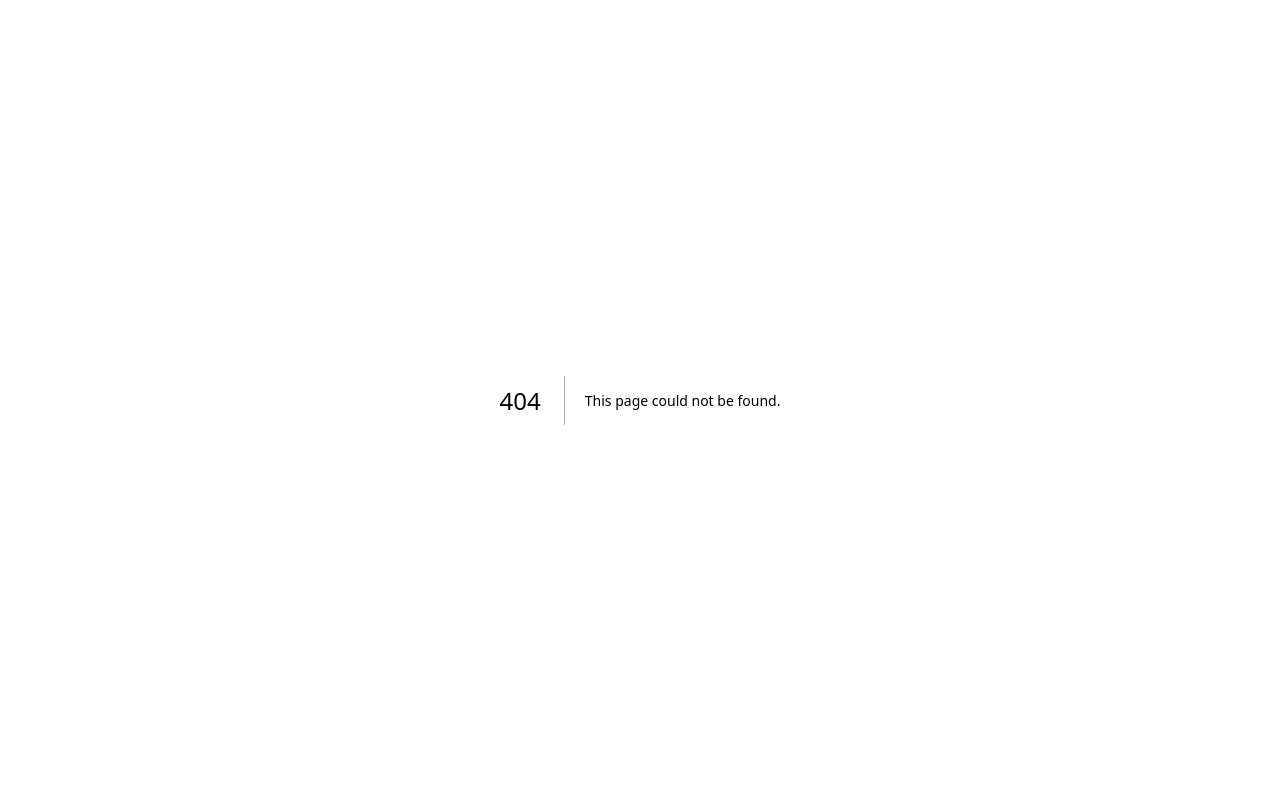
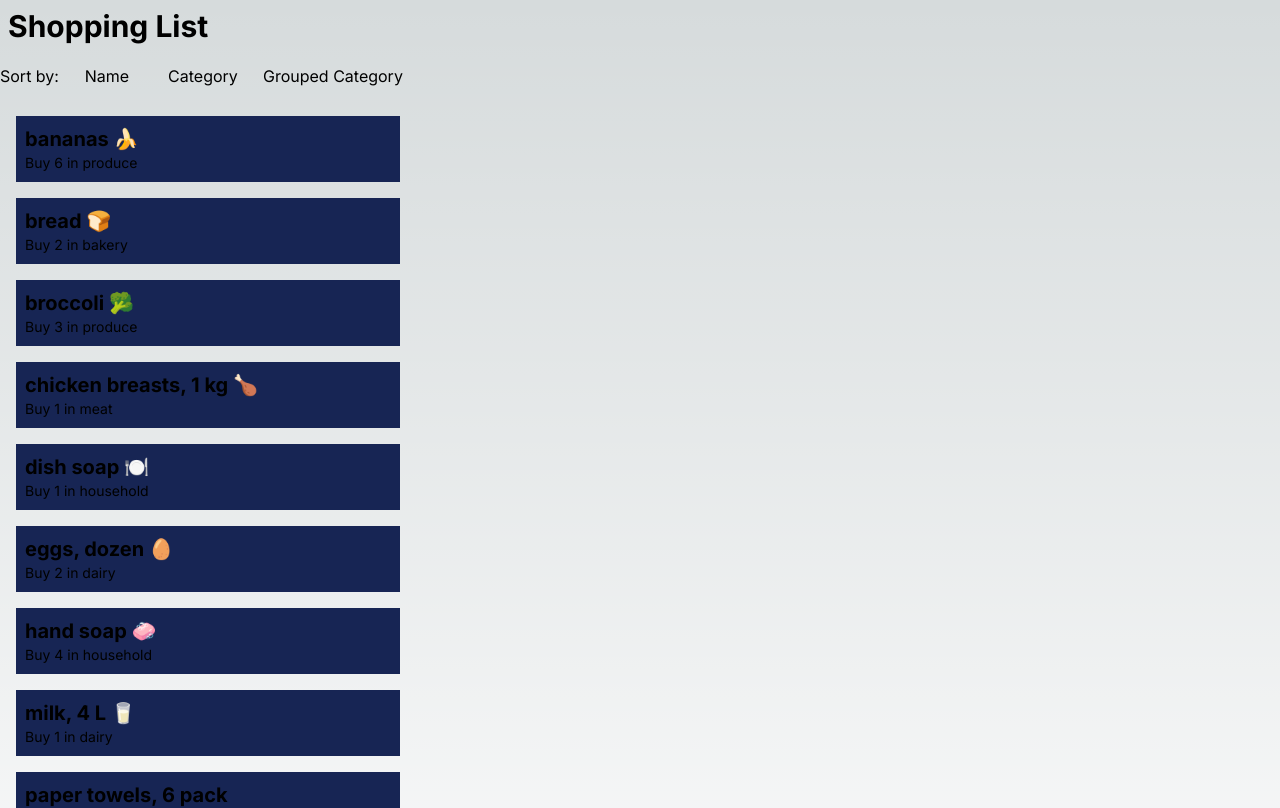
Before and after one commit to aiveemaem/cprg306-assignments, a Next.js app: page /week-5 in a window 1280 px wide. Before the commit this address had no page. Shown: the top 808 px of the page. Built offline with nearby package versions, Linux system fonts and the light colour scheme.

Commit message:
first commit

```diff
--- /dev/null
+++ b/app/week-5/item-list.js
@@ -0,0 +1,90 @@
+"use client";
+
+import { useState } from "react";
+import itemsData from "./items.json";
+import Item from "./item.js";
+
+export default function ItemList() {
+  const [sortBy, setSortBy] = useState("name"); // Add sortBy state variable
+
+  const sortedItems = itemsData.sort((a, b) => {
+    if (sortBy === "name") {
+      return a.name.localeCompare(b.name);
+    } else if (sortBy === "category") {
+      return a.category.localeCompare(b.category);
+    } else if (sortBy === "groupCategory") {
+      return a.category.charAt(0).localeCompare(b.category.charAt(0));
+    }
+    return 0;
+  });
+
+  const groupedItems = sortedItems.reduce((acc, item) => {
+    const category = item.category.toLowerCase();
+    if (!acc[category]) {
+      acc[category] = [];
+    }
+    acc[category].push(item);
+    return acc;
+  }, {});
+
+  return (
+    <main>
+      <div>
+        <label htmlFor="sort">Sort by:</label>
+        <button
+          onClick={() => setSortBy("name")}
+          className={`bg-${
+            sortBy === "name" ? "pink-500" : "pink-300"
+          } p-1 m-2 w-20 text-black hover:bg-pink-500 rounded-sm`}
+        >
+          Name
+        </button>
+        <button
+          onClick={() => setSortBy("category")}
+          className={`bg-${
+            sortBy === "category" ? "pink-500" : "pink-300"
+          } p-1 m-2 w-20 text-black hover:bg-pink-500 rounded-sm`}
+        >
+          Category
+        </button>
+        <button
+          onClick={() => setSortBy("groupCategory")}
+          className={`bg-${
+            sortBy === "groupCategory" ? "pink-500" : "pink-300"
+          } p-1 m-2 w-25 text-black hover:bg-pink-500 rounded-sm`}
+        >
+          Grouped Category
+        </button>
+        {console.log(groupedItems)}
+        <ul>
+          {sortBy === "groupCategory"
+            ? Object.entries(groupedItems).map(([category, items]) => (
+                <div key={category}>
+                  <h2 className="text-xl capitalize mt-2">{category}</h2>
+                  <ul>
+                    {items.map((item) => (
+                      <li key={item.id}>
+                        <Item
+                          name={item.name}
+                          quantity={item.quantity}
+                          category={item.category}
+                        />
+                      </li>
+                    ))}
+                  </ul>
+                </div>
+              ))
+            : sortedItems.map((item) => (
+                <li key={item.id}>
+                  <Item
+                    name={item.name}
+                    quantity={item.quantity}
+                    category={item.category}
+                  />
+                </li>
+              ))}
+        </ul>
+      </div>
+    </main>
+  );
+}
--- /dev/null
+++ b/app/week-5/item.js
@@ -0,0 +1,10 @@
+export default function Item({ name, quantity, category }) {
+  return (
+    <div className="border border-blue-950 bg-blue-950 w-full max-w-sm m-4 p-2">
+      <h3 className="text-xl font-bold">{name}</h3>
+      <p className="text-sm">
+        Buy {quantity} in {category}
+      </p>
+    </div>
+  );
+}
--- /dev/null
+++ b/app/week-5/items.json
@@ -0,0 +1,74 @@
+[
+  {
+    "id": "1h2GJKH12gkHG31h1H",
+    "name": "milk, 4 L 🥛",
+    "quantity": 1,
+    "category": "dairy"
+  },
+  {
+    "id": "2KJH3k2j3H1k2J3K1H",
+    "name": "bread 🍞",
+    "quantity": 2,
+    "category": "bakery"
+  },
+  {
+    "id": "3h2KJH3k2j3H1k2J3",
+    "name": "eggs, dozen 🥚",
+    "quantity": 2,
+    "category": "dairy"
+  },
+  {
+    "id": "4k2J3K1H2GJKH12gk",
+    "name": "bananas 🍌",
+    "quantity": 6,
+    "category": "produce"
+  },
+  {
+    "id": "5H1h1H2KJH3k2j3H",
+    "name": "broccoli 🥦",
+    "quantity": 3,
+    "category": "produce"
+  },
+  {
+    "id": "6H1k2J3K1H2GJKH1",
+    "name": "chicken breasts, 1 kg 🍗",
+    "quantity": 1,
+    "category": "meat"
+  },
+  {
+    "id": "7gkHG31h1H2KJH3k",
+    "name": "pasta sauce 🍝",
+    "quantity": 3,
+    "category": "canned goods"
+  },
+  {
+    "id": "8j3H1k2J3K1H2GJK",
+    "name": "spaghetti, 454 g 🍝",
+    "quantity": 2,
+    "category": "dry goods"
+  },
+  {
+    "id": "9H12gkHG31h1H2KJ",
+    "name": "toilet paper, 12 pack 🧻",
+    "quantity": 1,
+    "category": "household"
+  },
+  {
+    "id": "10H3k2j3H1k2J3K1",
+    "name": "paper towels, 6 pack",
+    "quantity": 1,
+    "category": "household"
+  },
+  {
+    "id": "11k2J3K1H2GJKH12",
+    "name": "dish soap 🍽️",
+    "quantity": 1,
+    "category": "household"
+  },
+  {
+    "id": "12GJKH12gkHG31h1",
+    "name": "hand soap 🧼",
+    "quantity": 4,
+    "category": "household"
+  }
+]
--- /dev/null
+++ b/app/week-5/page.js
@@ -0,0 +1,12 @@
+import ItemList from "./item-list.js";
+
+export default function Page() {
+  return (
+    <main>
+      <h1 className="text-3xl font-bold w-full max-w-xs m-1 p-1">
+        Shopping List
+      </h1>
+      <ItemList />
+    </main>
+  );
+}
```
